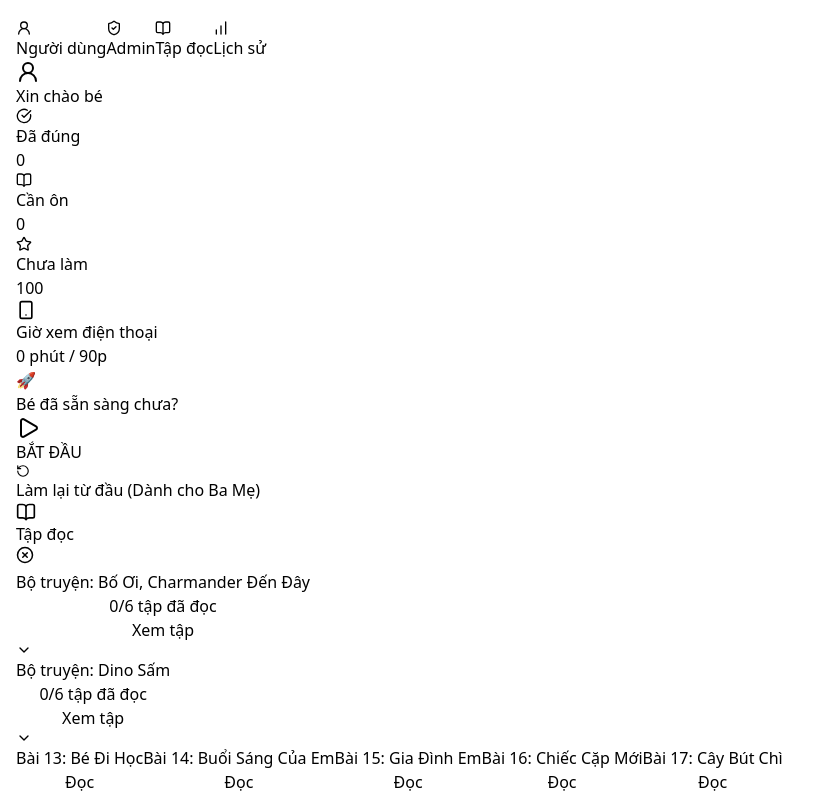
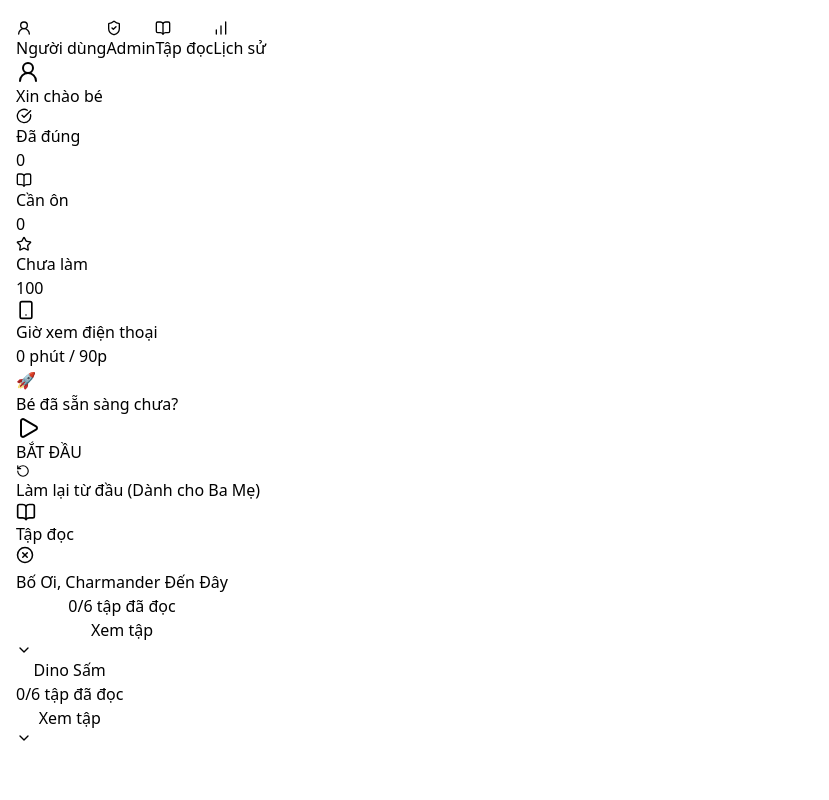
Before and after one commit to truonggiang0891/begioi, a React (Vite) app: page / in a window 1280 px wide. Both pictures are taken after a click on the button "Tập đọc". Shown: the whole page, without its empty margins (0-829 px from the left). Built offline with nearby package versions, Linux system fonts and the light colour scheme.

Commit message:
Simplify reading catalog to series only

```diff
--- a/src/App.jsx
+++ b/src/App.jsx
@@ -1135,7 +1135,6 @@ export default function App() {
         return items;
       }
 
-      items.push({ type: 'lesson', reading });
       return items;
     }, []);
   }, []);
@@ -3329,12 +3328,12 @@ export default function App() {
                             isCompleted ? 'hover:bg-emerald-200' : 'hover:bg-emerald-50'
                           }`}
                         >
-                          <div className="flex items-center justify-between gap-3">
-                            <div className="min-w-0">
-                              <div className={`truncate text-base font-black md:text-lg ${
+                          <div className="flex items-start justify-between gap-2">
+                            <div className="min-w-0 flex-1 pr-1">
+                              <div className={`break-words text-base font-black leading-tight md:text-lg ${
                                 isCompleted ? 'text-emerald-950' : 'text-emerald-800'
                               }`}>
-                                Bộ truyện: {item.title}
+                                {item.title}
                               </div>
                               <div className={`mt-0.5 text-xs font-extrabold md:text-sm ${
                                 isCompleted ? 'text-emerald-700' : 'text-emerald-600'
@@ -3342,7 +3341,7 @@ export default function App() {
                                 {completedCount}/{item.lessons.length} tập đã đọc{hasProgress && !isCompleted ? ' • có tập đang đọc dở' : ''}
                               </div>
                             </div>
-                            <div className={`flex shrink-0 items-center gap-1 rounded-full px-3 py-1 text-xs font-black md:text-sm ${
+                            <div className={`mt-0.5 flex shrink-0 items-center gap-1 rounded-full px-2.5 py-1 text-xs font-black md:px-3 md:text-sm ${
                               isCompleted
                                 ? 'border border-emerald-300 bg-white text-emerald-800'
                                 : 'border border-emerald-100 bg-emerald-50 text-emerald-700'
```
